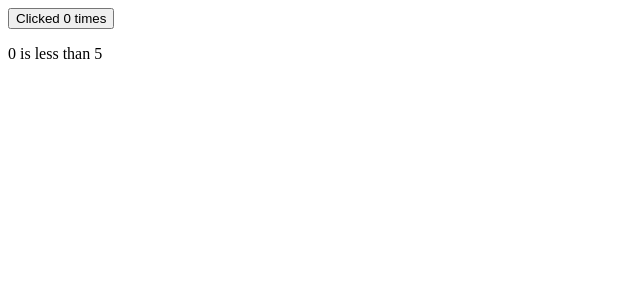
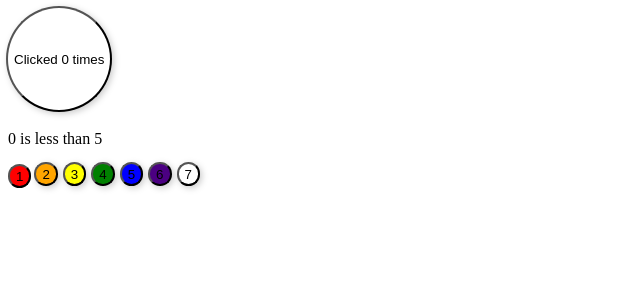
Before and after one commit to socool/svelte-demo, a SvelteKit app: page /part1/logic in a window 1280 px wide. Shown: the top 300 px of the page, without its empty margins (0-640 px from the left). Built offline with nearby package versions, Linux system fonts and the light colour scheme.

Commit message:
Each blocks

```diff
--- a/src/routes/part1/logic/+page.svelte
+++ b/src/routes/part1/logic/+page.svelte
@@ -3,6 +3,9 @@
     function increment(){
         count += 1;
     }
+
+    const colors = ['red','orange','yellow','green','blue','indigo','vilolet'];
+    let selected = colors[0];
 </script>
 
 <button on:click={increment}>
@@ -17,3 +20,46 @@
 {:else}
     <p>{count} is between 0 and 10</p>
 {/if}
+
+<div>
+    <div>
+        {#each colors as color,i}
+            <button
+                aria-current={selected === color}
+                aria-label={color}
+                style="background: {color}"
+                on:click={()=>selected = color}
+            >
+                {i+1}
+            </button>
+        {/each}
+    </div>
+</div>
+
+<style>
+    h1 {
+        transition: color 0.2s;
+    }
+
+    div{
+        display: grid;
+        grid-template-columns: repeat(7,1fr);
+        grid-gap: 5px;
+        max-width: 400px;
+    }
+
+    button{
+        aspect-ratio: 1;
+        border-radius: 50%;
+        background: var(--color,#fff);
+        transform: translate(-2px,-2px);
+        filter: drop-shadow(2px 2px 3px rgba(0,0,0,0.2));
+        transition: all 0.1s;
+    }
+
+    button[aria-current="true"]{
+        transform: none;
+        filter: none;
+        box-shadow: insert 3px 3px 4px rgba(0,0,0,0.2);
+    }
+</style>
```
